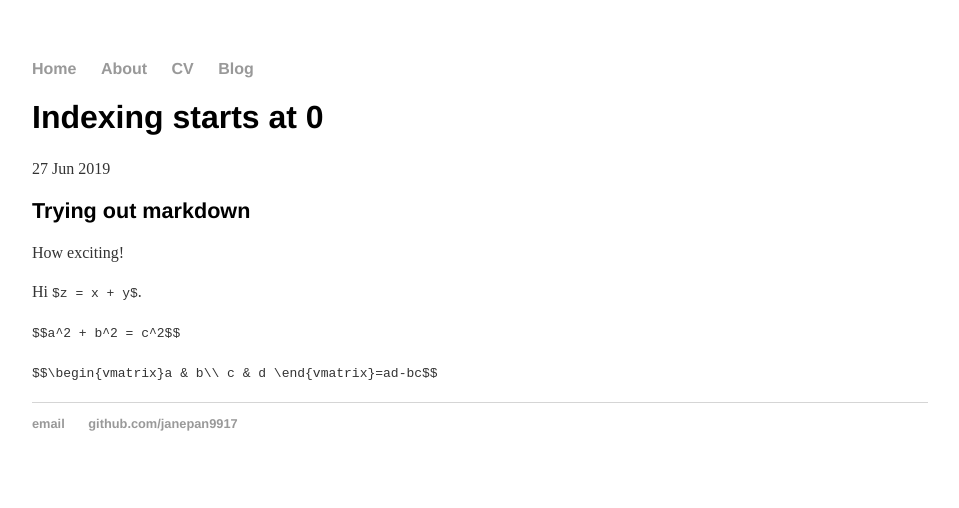
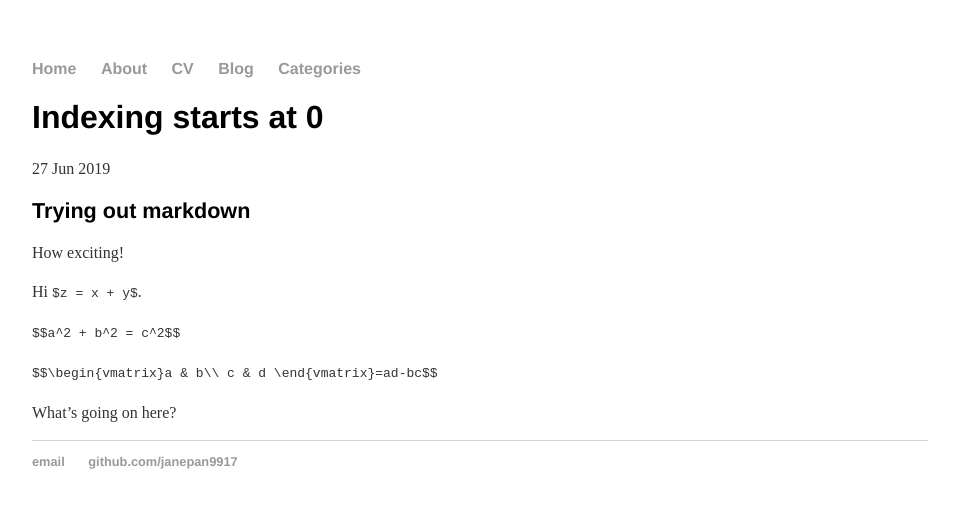
Before and after one commit to janepan9917/janepan9917.github.io, a Jekyll site: the page built from _posts/2019-06-27-test.md, in a window 1280 px wide. Shown: the top 508 px of the page, without its empty margins (160-1119 px from the left). Built offline with Jekyll 4.4.1, drawn with Linux system fonts in a browser that asks for light colours.

Commit message:
Reformatted some pages

```diff
--- a/_layouts/default.html
+++ b/_layouts/default.html
@@ -12,6 +12,7 @@
 		        	<li><a href="/about">About</a></li>
 	        		<li><a href="/cv">CV</a></li>
 	        		<li><a href="/blog">Blog</a></li>
+							<li><a href="/categories">Categories</a></li>
 	    		</ul>
 			</nav>
 			<div class="container">
--- a/_posts/2019-06-27-test.md
+++ b/_posts/2019-06-27-test.md
@@ -16,3 +16,5 @@ Hi `$z = x + y$`.
 `$$\begin{vmatrix}a & b\\
 c & d
 \end{vmatrix}=ad-bc$$`
+
+What's going on here?
```
Also changed, not shown: categories/index.html (+5 -3 lines).
